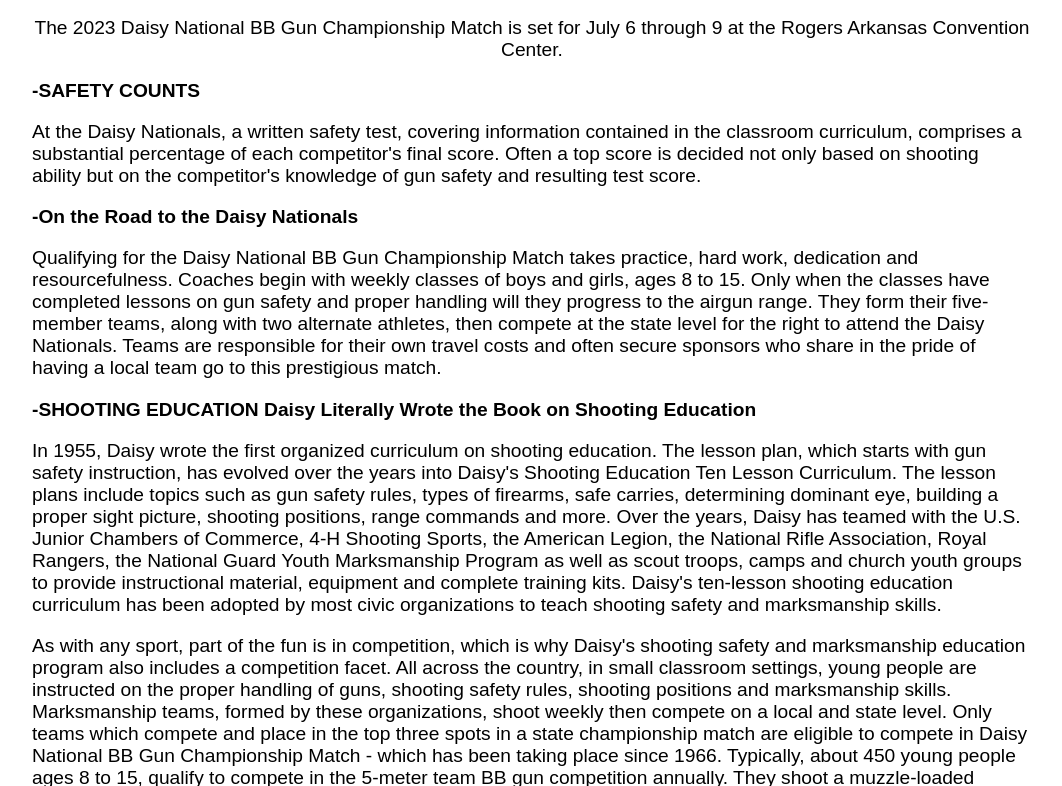
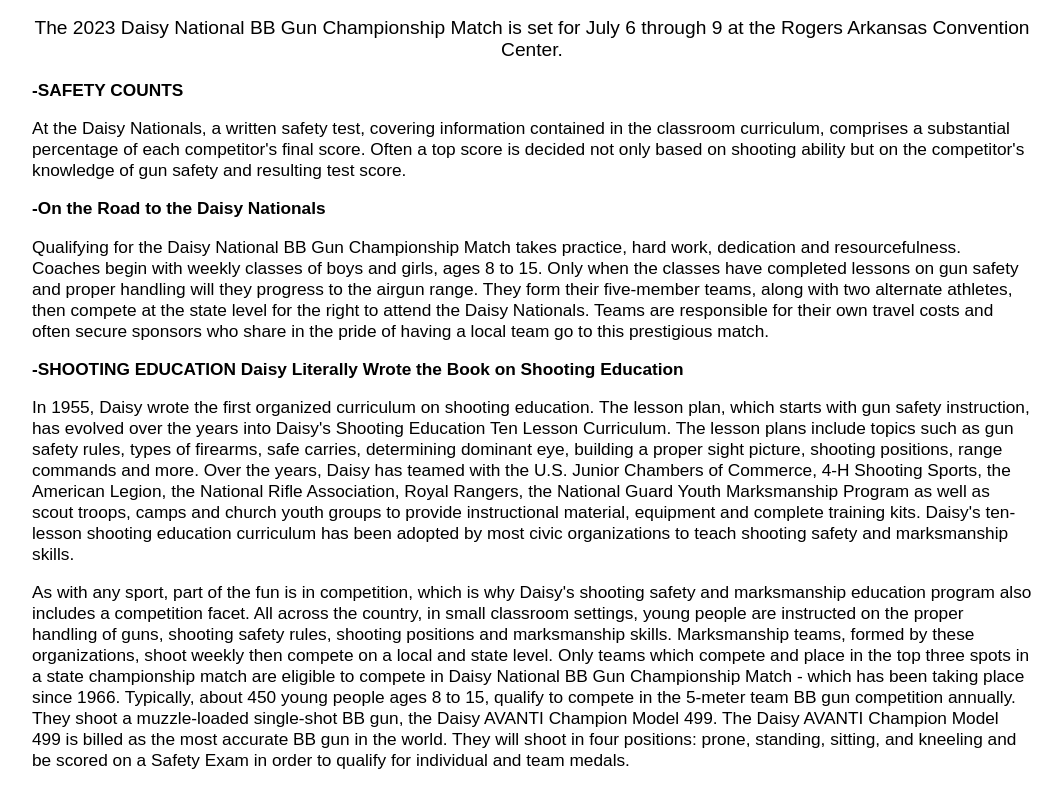
Before and after one commit to blountbandits/blountbandits.github.io, a plain HTML site: page index.html in a window 1280 px wide. Shown: the part 820-1606 px from the top of the page, without its empty margins (108-1170 px from the left). Drawn offline with Linux system fonts and the light colour scheme.

Commit message:
Add files via upload

```diff
--- a/index.html
+++ b/index.html
@@ -1,7 +1,7 @@
 <!DOCTYPE html>
 <html>
 <head>
-    <title>My Club Website</title>
+    <title>Blount Bandits</title>
     <link rel="stylesheet" type="text/css" href="style.css">
     <link rel="stylesheet" href="https://maxcdn.bootstrapcdn.com/font-awesome/4.4.0/css/font-awesome.min.css">
     <meta name="viewport" content="width=device-width, initial-scale=1.0">
--- a/style.css
+++ b/style.css
@@ -187,6 +187,7 @@
 
 .body-extra {
     text-align: left;
+    font-size: .9em;
 }
 
 
```
